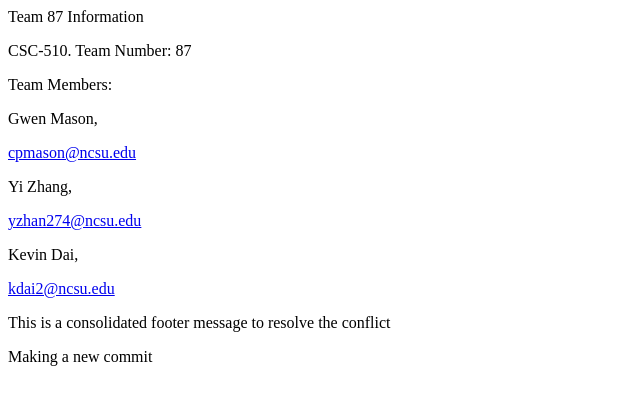
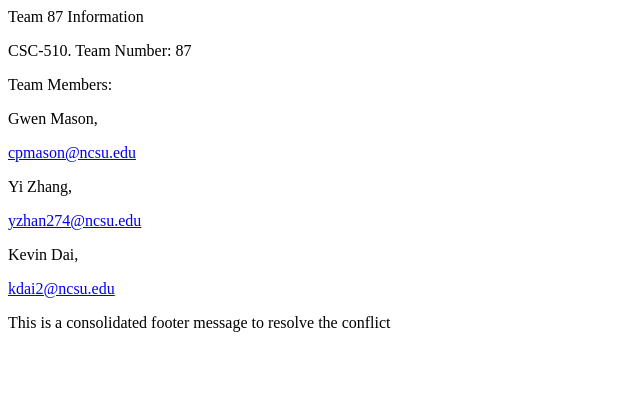
Before and after one commit to gwenmason125/git-homework, a plain HTML site: page index.html in a window 1280 px wide. Shown: the whole page, without its empty margins (0-640 px from the left). Drawn offline with Linux system fonts and the light colour scheme.

Commit message:
Revert "Making a new commit for step 8"
This reverts commit 3607ba71dae114bc7d6f49b6d4f8f360207d5b72.

```diff
--- a/index.html
+++ b/index.html
@@ -8,7 +8,6 @@
 		<p>Kevin Dai, </p><a href="kdai2@ncsu.edu">kdai2@ncsu.edu</a>
 		<footer>
 			<p>This is a consolidated footer message to resolve the conflict</p>
-			<p>Making a new commit</p>
 		</footer>
 	</body>
 </html>
```
